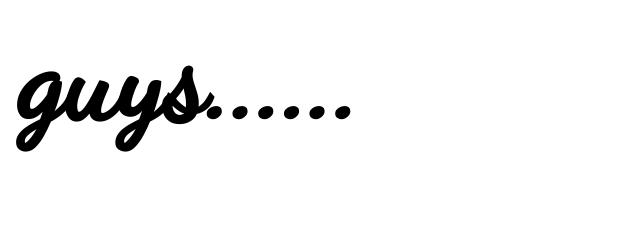
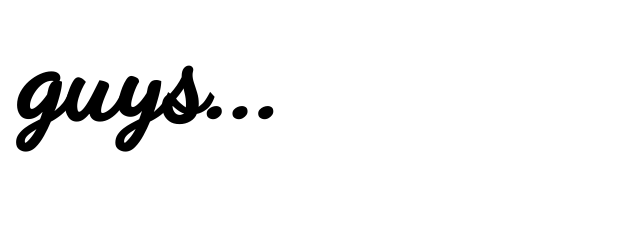
Before and after one commit to aashik1998/aashik1998.github.io, a plain HTML site: page index.html in a window 1280 px wide. Shown: the top 229 px of the page, 121-761 px from the left. Drawn offline with Linux system fonts and the light colour scheme.

Commit message:
Update index.html

```diff
--- a/index.html
+++ b/index.html
@@ -9,7 +9,7 @@
 <body>
 <div id="container">
     <div id="header">
-      <h1>Hi guys......</h1>
+      <h1>Hi guys...</h1>
     </div>
     <div id="content" >
       <div id="con1">
```
